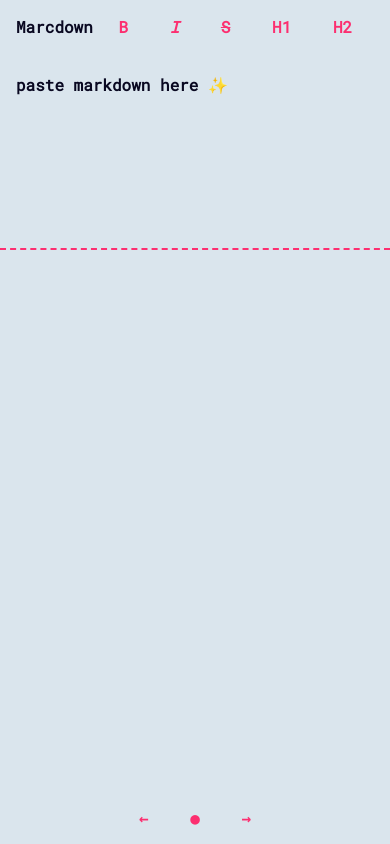
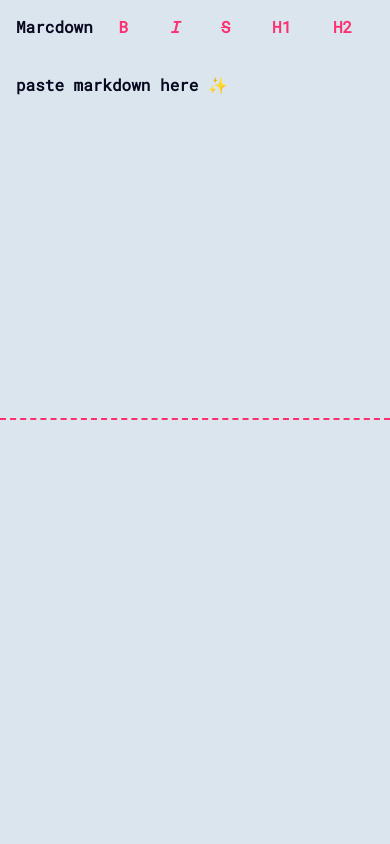
Before and after one commit to liyasthomas/marcdown, a website: page index.html in a window 390 px wide. Drawn offline with nearby package versions, Linux system fonts and the light colour scheme; a small style sheet from the web is missing.

Commit message:
:lipstick: Minor UI improvements

```diff
--- a/index.css
+++ b/index.css
@@ -298,11 +298,15 @@ th:first-child {
 
 	textarea {
 		width: 100vw;
-		height: 50vw;
+		height: calc(50vh - 57px);
 	}
 
 	#editor {
 		border: 0;
 		border-bottom: 2px dashed var(--afont-color);
 	}
+
+	.preview {
+		display: none;
+	}
 }
--- a/index.html
+++ b/index.html
@@ -118,7 +118,7 @@
 					<span id="lineno"></span>
 					<span id="colno"></span>
 				</div>
-				<div>
+				<div class="preview">
 					<button onclick="preview('nill')" title="Hide editor">←</button>
 					<button onclick="preview('half')" title="Side by side">●</button>
 					<button onclick="preview('full')" title="Hide viewer">→</button>
```
